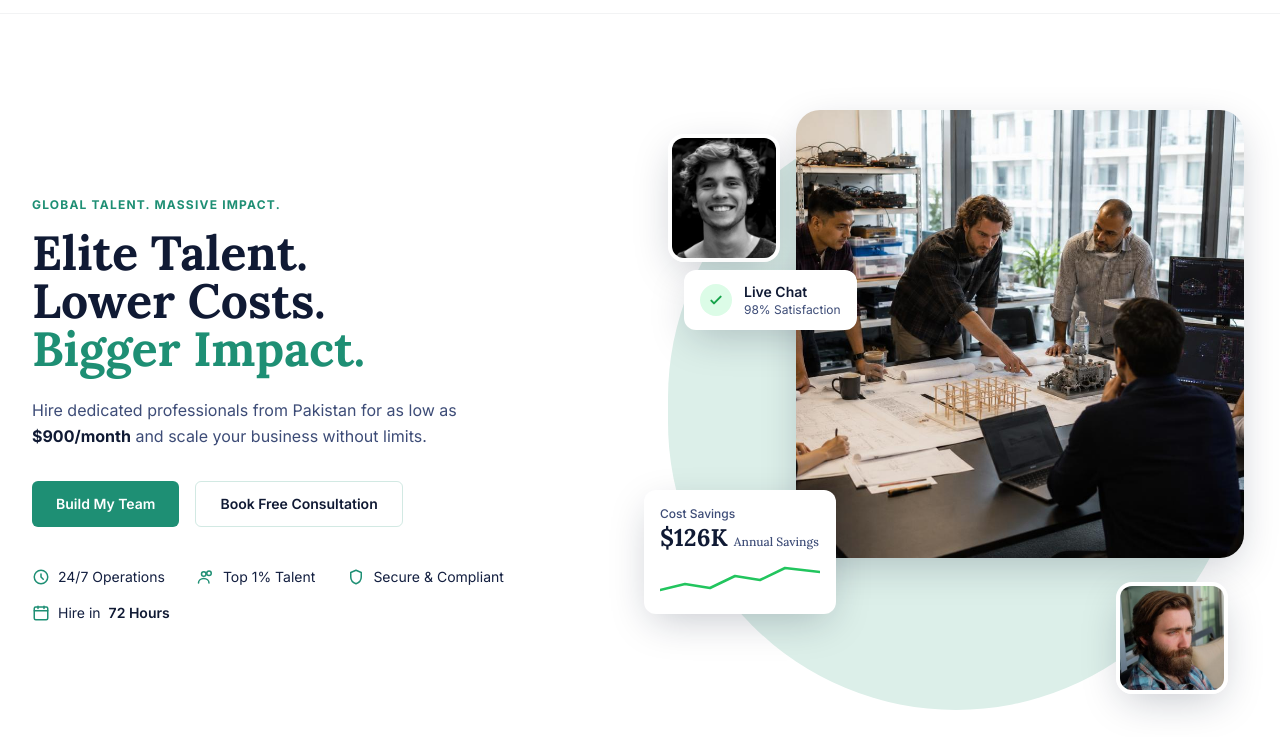
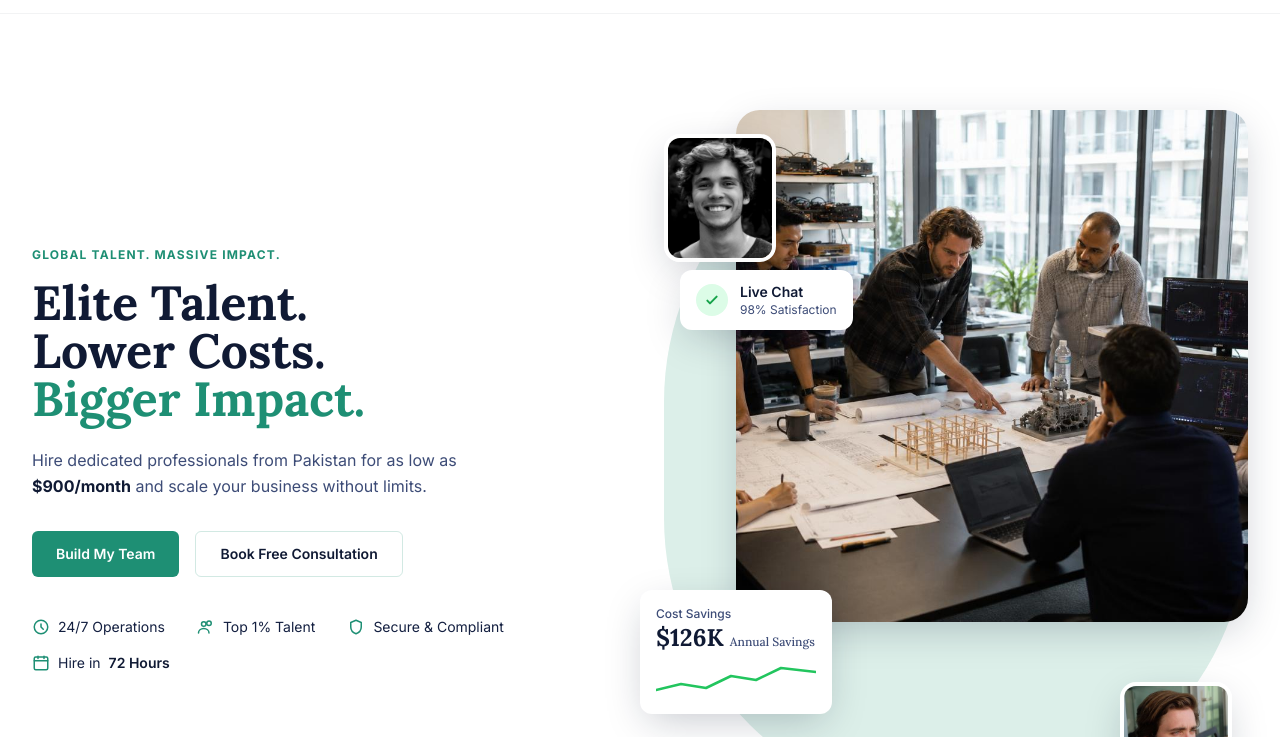
Before and after one commit to DimeRepublic/DimeRepublic-website, a website built with Vite: page index.html in a window 1280 px wide. Shown: the part 63-800 px from the top of the page. Built offline with nearby package versions, Linux system fonts and the light colour scheme.

Commit message:
Increase hero image size even more

```diff
--- a/index.html
+++ b/index.html
@@ -101,9 +101,9 @@
       </div>
 
       <!-- Right: hero collage -->
-      <div class="relative mx-auto h-[500px] w-full max-w-lg lg:h-[600px] lg:max-w-xl">
+      <div class="relative mx-auto h-[550px] w-full max-w-xl lg:h-[700px] lg:max-w-2xl">
         <div class="absolute inset-0 rounded-full bg-accent-50"></div>
-        <div class="absolute right-0 top-0 h-96 w-80 overflow-hidden rounded-3xl shadow-floating sm:h-[28rem] sm:w-[28rem]">
+        <div class="absolute right-0 top-0 h-96 w-96 overflow-hidden rounded-3xl shadow-floating sm:h-[32rem] sm:w-[32rem]">
           <img src="hero.jpeg" alt="Customer support agent wearing a headset" class="h-full w-full object-cover" />
         </div>
         <div class="absolute left-0 top-6 h-28 w-24 overflow-hidden rounded-2xl border-4 border-white shadow-floating sm:h-32 sm:w-28">
```
Also changed, not shown: docs/index.html (+4 -4 lines), docs/assets/main-C1gLcZzI.css (added), docs/assets/main-DHMpnaF_.js (renamed from docs/assets/main-BdBJxfS3.js), docs/assets/main-DroAFhzY.css (deleted).
